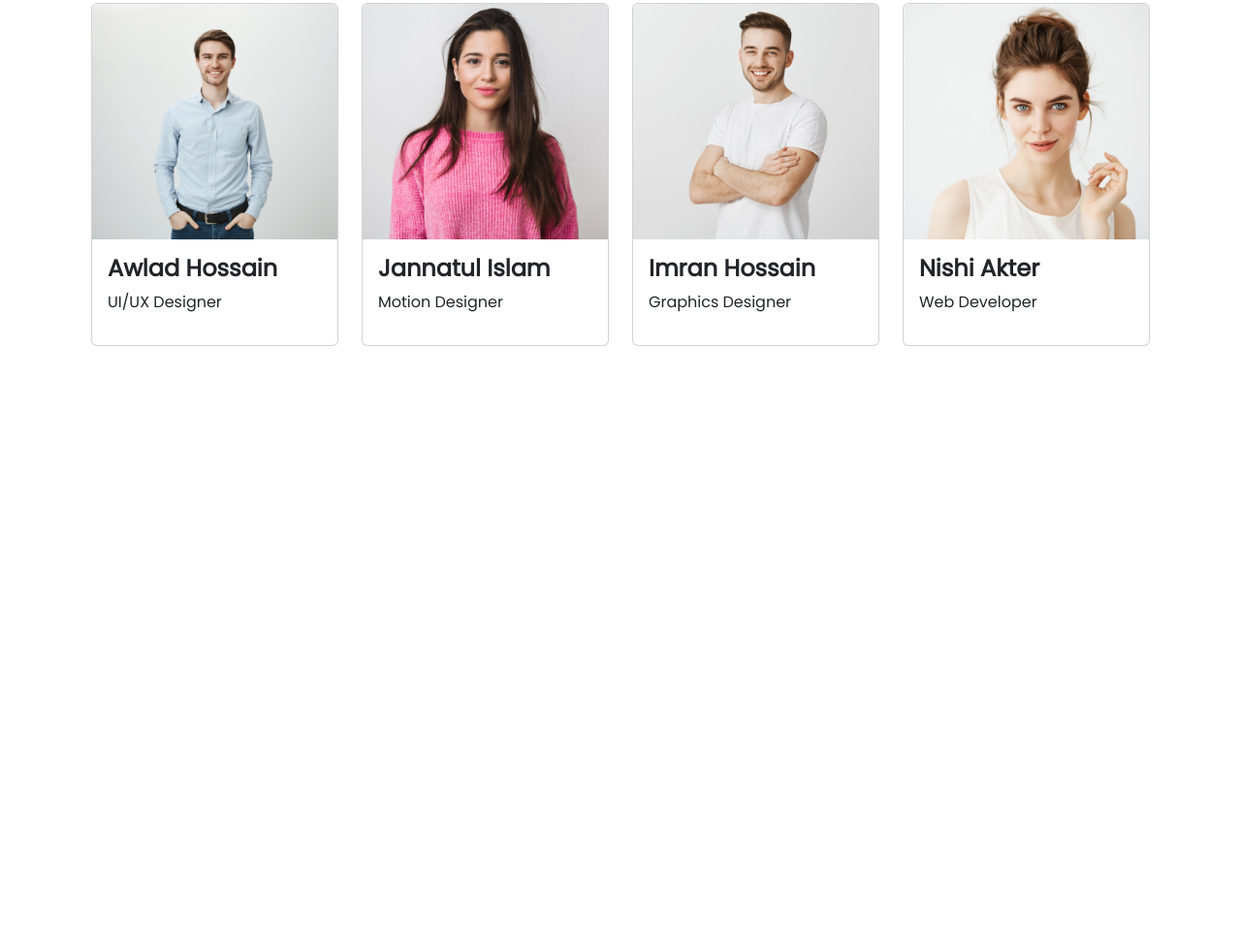
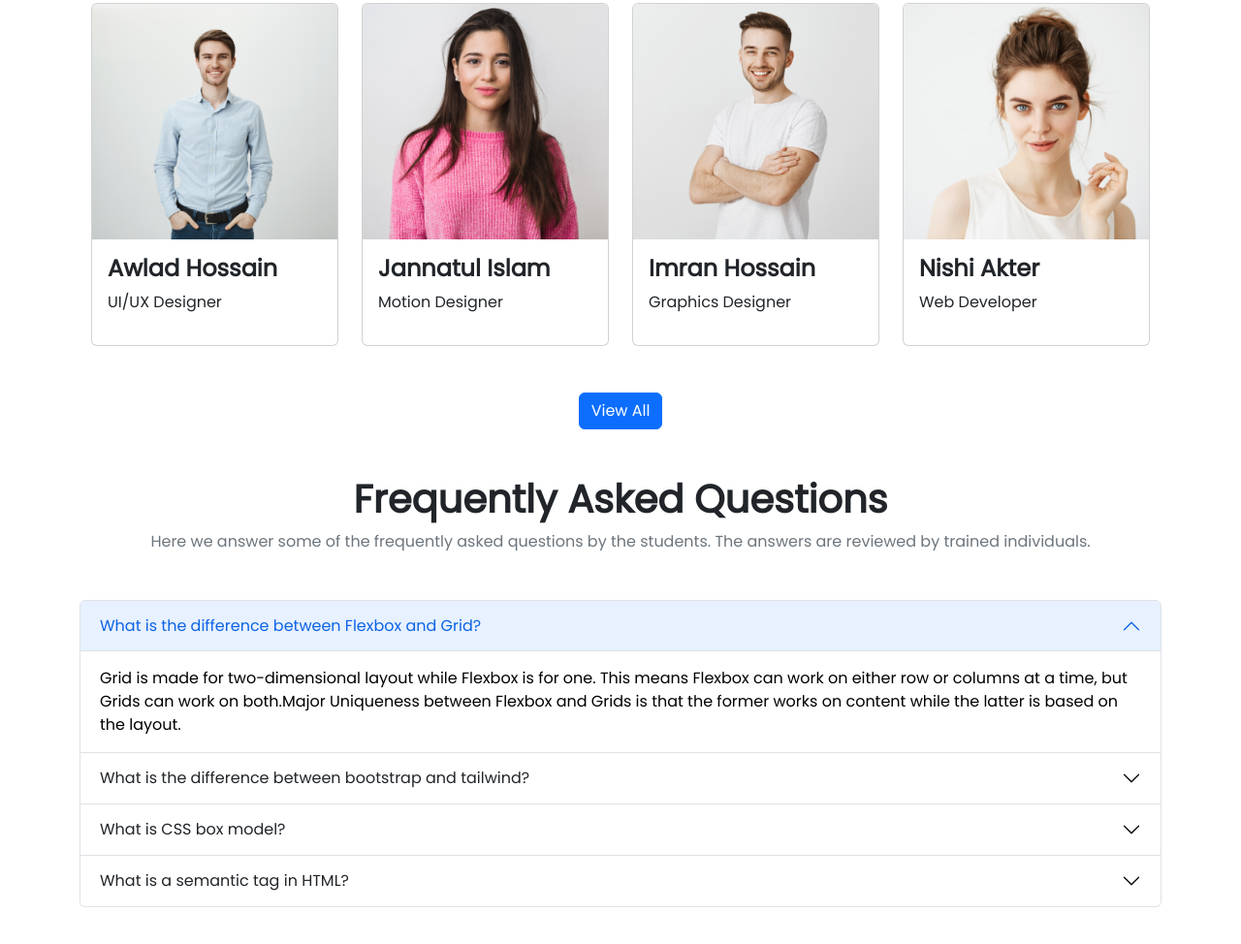
Before and after one commit to Eidmum/edTech-website, a plain HTML site: page index.html in a window 1280 px wide. Shown: the part 2918-3892 px from the top of the page at 97% size. Before the commit the page ends 3323 px from the top, so only its background shows below. Drawn offline with nearby package versions, Linux system fonts and the light colour scheme.

Commit message:
frequently asked questions completed

```diff
--- a/index.html
+++ b/index.html
@@ -326,6 +326,68 @@
               </div>
 
           </div>
+          <div class="d-flex justify-content-center">
+            <button class="btn btn-primary">View All</button>
+          </div>
+
+        </section>
+        <section class="my-5">
+
+              <div class="text-center">
+                <h1 class="fw-bold">Frequently Asked Questions</h1>
+                <p class="text-muted">Here we answer some of the frequently asked questions by the students. The answers are reviewed by trained individuals.</p>
+              </div>
+              <div class="accordion mt-5" id="accordionExample">
+                <div class="accordion-item">
+                  <h2 class="accordion-header" id="headingOne">
+                    <button class="accordion-button" type="button" data-bs-toggle="collapse" data-bs-target="#collapseOne" aria-expanded="true" aria-controls="collapseOne">
+                     What is the difference between Flexbox and Grid?
+                    </button>
+                  </h2>
+                  <div id="collapseOne" class="accordion-collapse collapse show" aria-labelledby="headingOne" data-bs-parent="#accordionExample">
+                    <div class="accordion-body">
+                      Grid is made for two-dimensional layout while Flexbox is for one. This means Flexbox can work on either row or columns at a time, but Grids can work on both.Major Uniqueness between Flexbox and Grids is that the former works on content while the latter is based on the layout.
+                    </div>
+                  </div>
+                </div>
+                <div class="accordion-item">
+                  <h2 class="accordion-header" id="headingTwo">
+                    <button class="accordion-button collapsed" type="button" data-bs-toggle="collapse" data-bs-target="#collapseTwo" aria-expanded="false" aria-controls="collapseTwo">
+                      What is the difference between bootstrap and tailwind?
+                    </button>
+                  </h2>
+                  <div id="collapseTwo" class="accordion-collapse collapse" aria-labelledby="headingTwo" data-bs-parent="#accordionExample">
+                    <div class="accordion-body">
+                      Tailwind offers predesigned widgets to build a site from scratch with fast UI development.Bootstrap comes with a set of pre-styled responsive, mobile-first components that possess a definite UI kit.Tailwind CSS only needs the base stylesheet file, which amounts up to 27kb making it lighter.Bootstrap has four files that are required to include in your project to get the full benefit of the CSS Framework. The total size of these files is 308.25kb including, jQuery, Popper.js, Bootstrap JS, and the main Bootstrap CSS file.
+                    </div>
+                  </div>
+                </div>
+                <div class="accordion-item">
+                  <h2 class="accordion-header" id="headingThree">
+                    <button class="accordion-button collapsed" type="button" data-bs-toggle="collapse" data-bs-target="#collapseThree" aria-expanded="false" aria-controls="collapseThree">
+                      What is CSS box model?
+                    </button>
+                  </h2>
+                  <div id="collapseThree" class="accordion-collapse collapse" aria-labelledby="headingThree" data-bs-parent="#accordionExample">
+                    <div class="accordion-body">
+                      In CSS, the term "box model" is used when talking about design and layout.The CSS box model is essentially a box that wraps around every HTML element. It consists of: margins, borders, padding, and the actual content.
+                    </div>
+                  </div>
+                </div>
+                <div class="accordion-item">
+                  <h2 class="accordion-header" id="headingFour">
+                    <button class="accordion-button collapsed" type="button" data-bs-toggle="collapse" data-bs-target="#collapseFour" aria-expanded="false" aria-controls="collapseFour">
+                      What is a semantic tag in HTML?
+                    </button>
+                  </h2>
+                  <div id="collapseFour" class="accordion-collapse collapse" aria-labelledby="headingFour" data-bs-parent="#accordionExample">
+                    <div class="accordion-body">
+                      The HTML semantics refers to the tags that provide meaning to an HTML page rather than just presentation. It makes HTML more comprehensible by better defining the different sections and layout of web pages.
+                    </div>
+                  </div>
+                </div>
+              </div>
+
         </section>
       </main>
     <!-- main end -->
```
